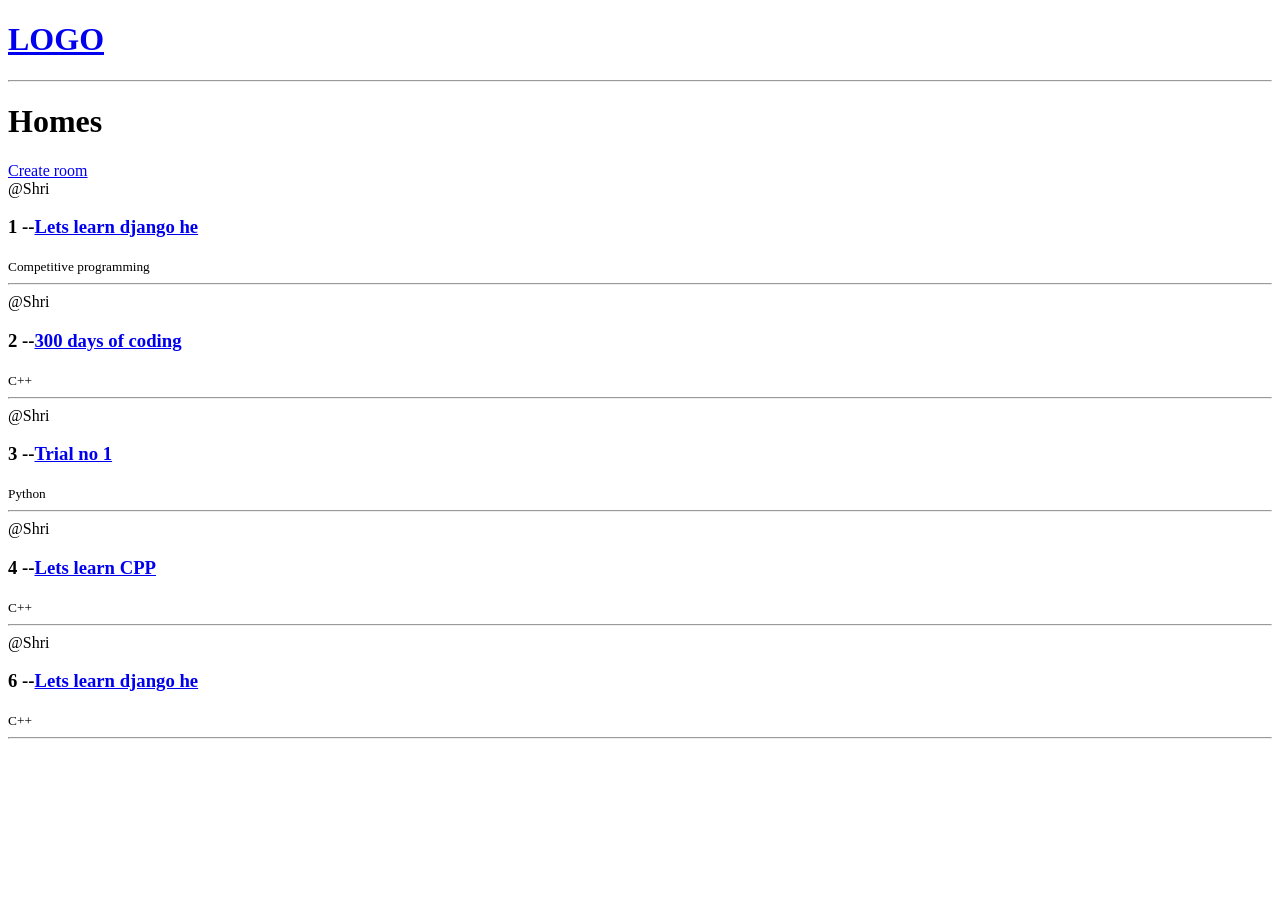
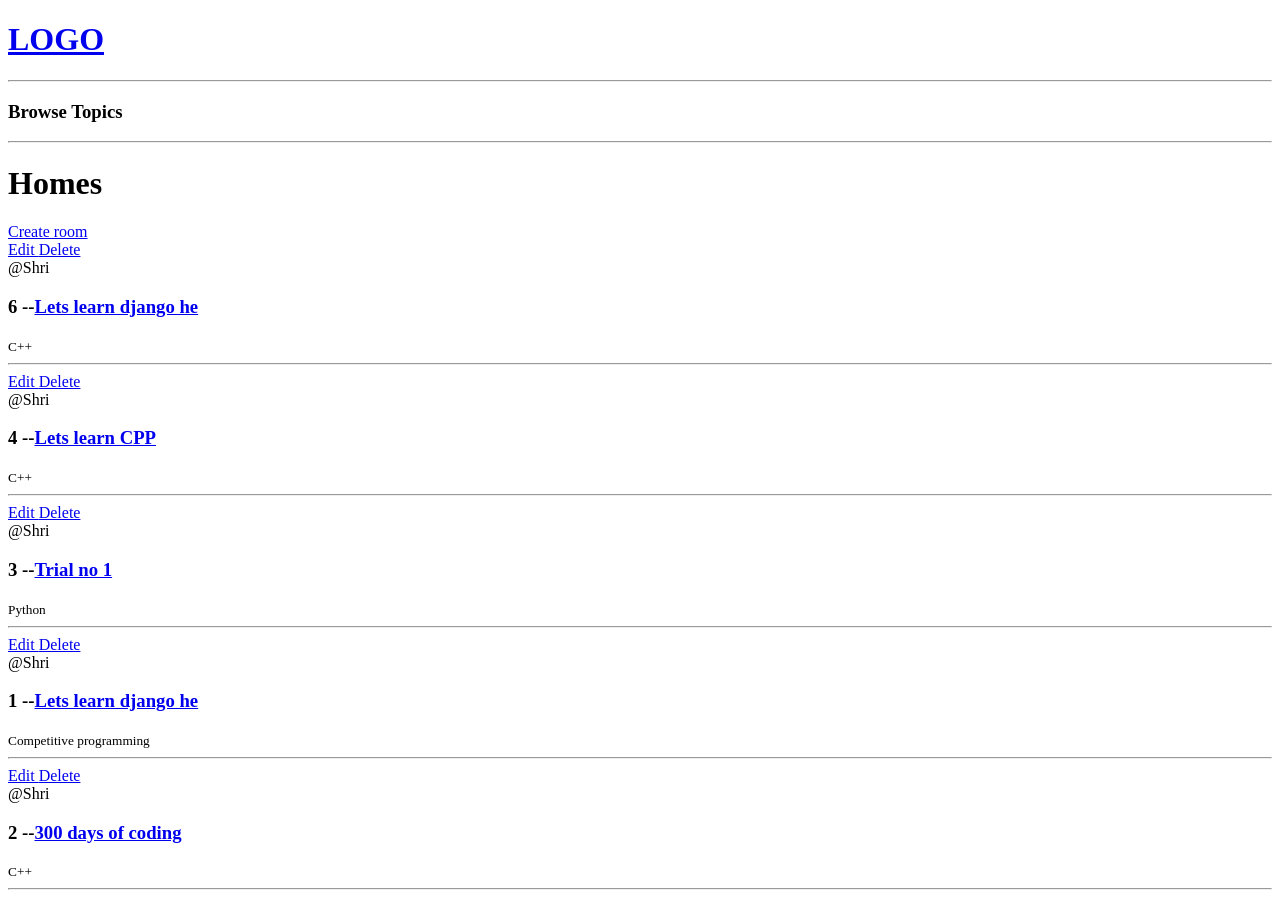
Before and after one commit to Quast19/Intellect-, a Django app: page / in a window 1280 px wide. Before the commit the page ends 739 px from the top, so only its background shows below. Run offline with Django 4.2, Linux system fonts and the light colour scheme; data comes from the database, SQL or seed files in the repository; both versions use the stored data as it was after the commit.

Commit message:
Crud operations done

```diff
--- a/base/models.py
+++ b/base/models.py
@@ -9,6 +9,9 @@ class Room(models.Model):
     #participants =
     updated = models.DateTimeField(auto_now=True)
     created = models.DateTimeField(auto_now_add=True)
+
+    class Meta:
+        ordering = ['-updated', '-created']
 
     def __str__(self):
         return self.name
--- a/base/templates/base/home.html
+++ b/base/templates/base/home.html
@@ -2,11 +2,27 @@
 
 {% block content %}
 
+<style>
+    .home_container{
+        display : grid;
+        grid-display-columns: 1fr 3fr;
+    }
+</style>
+
+<div class= "home-container">
+    <div>
+        <h3> Browse Topics </h3>
+        <hr>
+    </div>
+    <div>
         <h1> Homes </h1>
         <div>
             <a href = "{% url 'create-room' %}" > Create room </a>
             <div>
+
                 {% for room  in rooms %}
+                    <a href ="{% url 'update-room' room.id %}"> Edit </a>
+                    <a href ="{% url 'delete-room' room.id %}"> Delete </a>
                     <div>
                         <span> @{{room.hosts.username}}</span>
                         <h3>   {{room.id}} --<a href="{% url 'room' room.id %}">{{room.name}}</a></h3>
@@ -16,5 +32,7 @@
                 {% endfor %}
             </div>
         </div>
+    </div>
+</div>
 
 {% endblock content %}
--- a/base/urls.py
+++ b/base/urls.py
@@ -5,4 +5,6 @@ urlpatterns = [
     path('', views.home , name = "home"),
     path('room/<str:pk> ', views.room , name = "room"),
     path('create-room/', views.createRoom , name = "create-room"),
+    path('update-room/<str:pk>', views.updateRoom , name = "update-room"),
+    path('delete-room/<str:pk>', views.deleteRoom , name = "delete-room"),
 ]
--- a/base/views.py
+++ b/base/views.py
@@ -30,3 +30,23 @@ def createRoom(request):
             return redirect('home')
     context = { 'form': form}
     return render(request , 'base/room_form.html', context)
+
+def updateRoom(request , pk):
+    room = Room.objects.get(id = pk)
+    form = RoomForm(instance=room)
+
+    if request.method == "POST":
+        form = RoomForm(request.POST , instance=room)
+        if form.is_valid():
+            form.save()
+            return redirect('home')
+    context = {'form' : form}
+    return render(request , 'base/room_form.html' , context)
+
+
+def deleteRoom(request , pk):
+    room = Room.objects.get(id=pk)
+    if request.method == "POST":
+        room.delete()
+        return redirect('home')
+    return render(request , "base/delete.html", {'obj':room})
```
Also changed, not shown: base/templates/base/delete.html (added, +10 -0 lines), db.sqlite3. Lines whose indentation alone changed are shown as unchanged.
